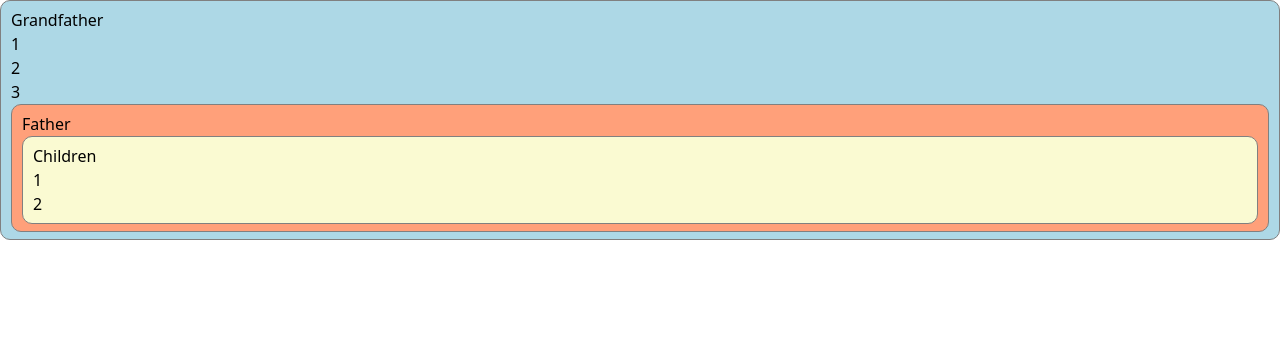
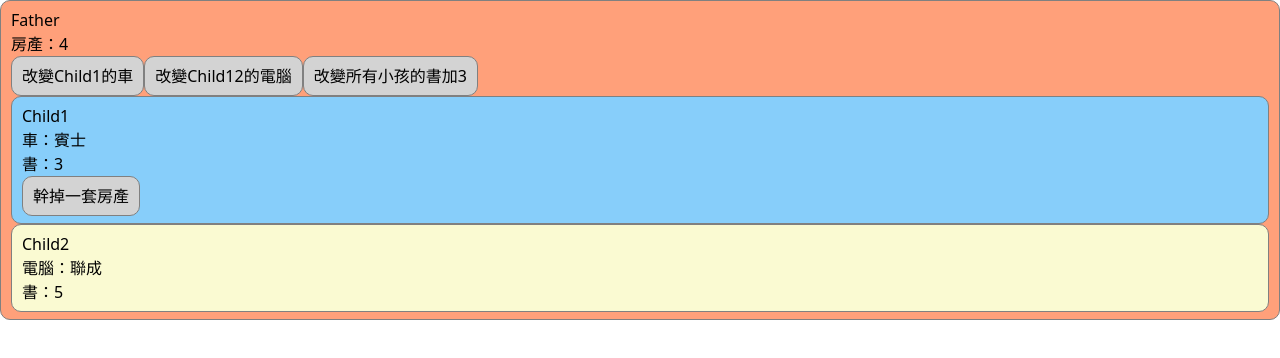
Before and after one commit to en-ian-0131/vue-practice, a Vue app: page / in a window 1280 px wide. Shown: the top 358 px of the page. Built offline with nearby package versions, Linux system fonts and the light colour scheme.

Commit message:
$refs、$parent

```diff
--- a/src/App.vue
+++ b/src/App.vue
@@ -1,7 +1,7 @@
 <template>
-  <Grandfather />
+  <Father />
 </template>
 
 <script setup lang="ts">
-import Grandfather from "./pages/attrs/Grandfather.vue";
+import Father from "./pages/refs/Father.vue";
 </script>
--- /dev/null
+++ b/src/pages/refs/Child1.vue
@@ -0,0 +1,38 @@
+<template>
+  <div class="child1Class">
+    <div>Child1</div>
+    <div>車：{{ car }}</div>
+    <div>書：{{ book }}</div>
+    <button @click="minusHouse($parent)">幹掉一套房產</button>
+  </div>
+</template>
+
+<script lang="ts">
+export default {
+  name: "Child1",
+};
+</script>
+
+<script setup lang="ts">
+import { ref } from "vue";
+let car = ref("賓士");
+let book = ref(3);
+
+const minusHouse = (parent: any) => (parent.house -= 1);
+defineExpose({ car, book });
+</script>
+
+<style scoped>
+.child1Class {
+  border: 1px solid gray;
+  background-color: lightskyblue;
+  border-radius: 10px;
+  padding: 7px 10px;
+}
+button {
+  border: 1px solid gray;
+  background-color: lightgray;
+  border-radius: 10px;
+  padding: 7px 10px;
+}
+</style>
--- /dev/null
+++ b/src/pages/refs/Child2.vue
@@ -0,0 +1,29 @@
+<template>
+  <div class="child2Class">
+    <div>Child2</div>
+    <div>電腦：{{ computer }}</div>
+    <div>書：{{ book }}</div>
+  </div>
+</template>
+
+<script lang="ts">
+export default {
+  name: "Child2",
+};
+</script>
+
+<script setup lang="ts">
+import { ref } from "vue";
+let computer = ref("聯成");
+let book = ref(5);
+defineExpose({ computer, book });
+</script>
+
+<style scoped>
+.child2Class {
+  border: 1px solid gray;
+  background-color: lightgoldenrodyellow;
+  border-radius: 10px;
+  padding: 7px 10px;
+}
+</style>
--- /dev/null
+++ b/src/pages/refs/Father.vue
@@ -0,0 +1,50 @@
+<template>
+  <div class="fatherClass">
+    <div>Father</div>
+    <div>房產：{{ house }}</div>
+    <button @click="changeCar">改變Child1的車</button>
+    <button @click="changeComputer">改變Child12的電腦</button>
+    <button @click="changeAllBook($refs)">改變所有小孩的書加3</button>
+    <Child1 ref="c1" />
+    <Child2 ref="c2" />
+  </div>
+</template>
+
+<script lang="ts">
+export default {
+  name: "Father",
+};
+</script>
+
+<script setup lang="ts">
+import { ref } from "vue";
+import Child1 from "./Child1.vue";
+import Child2 from "./Child2.vue";
+
+let house = ref(4);
+let c1 = ref();
+let c2 = ref();
+
+const changeCar = () => (c1.value.car = "法拉利");
+const changeComputer = () => (c2.value.computer = "巨匠");
+const changeAllBook = (refs: { [key: string]: any }) => {
+  for (const key in refs) refs[key].book += 3;
+};
+
+defineExpose({ house });
+</script>
+
+<style scoped>
+.fatherClass {
+  border: 1px solid gray;
+  background-color: lightsalmon;
+  border-radius: 10px;
+  padding: 7px 10px;
+}
+button {
+  border: 1px solid gray;
+  background-color: lightgray;
+  border-radius: 10px;
+  padding: 7px 10px;
+}
+</style>
```
